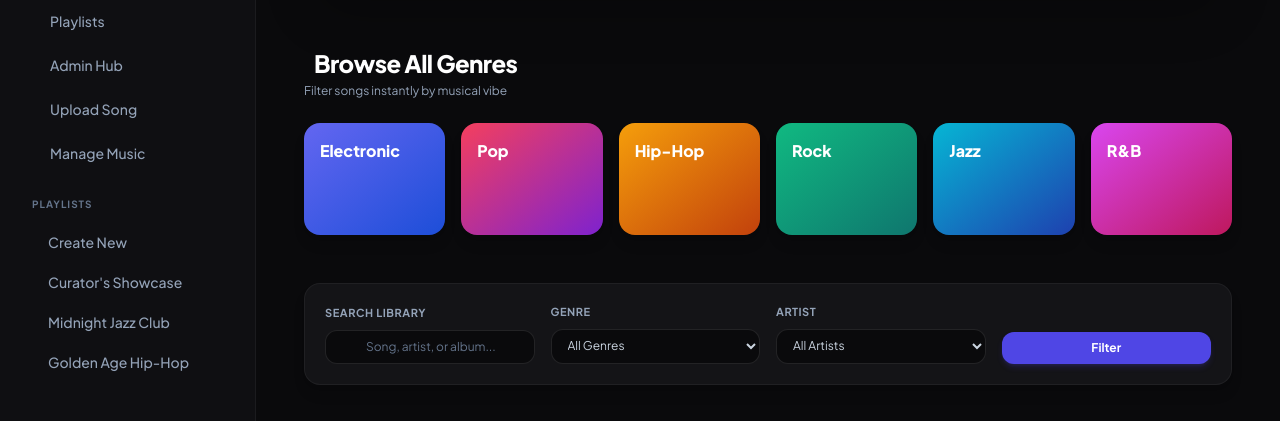
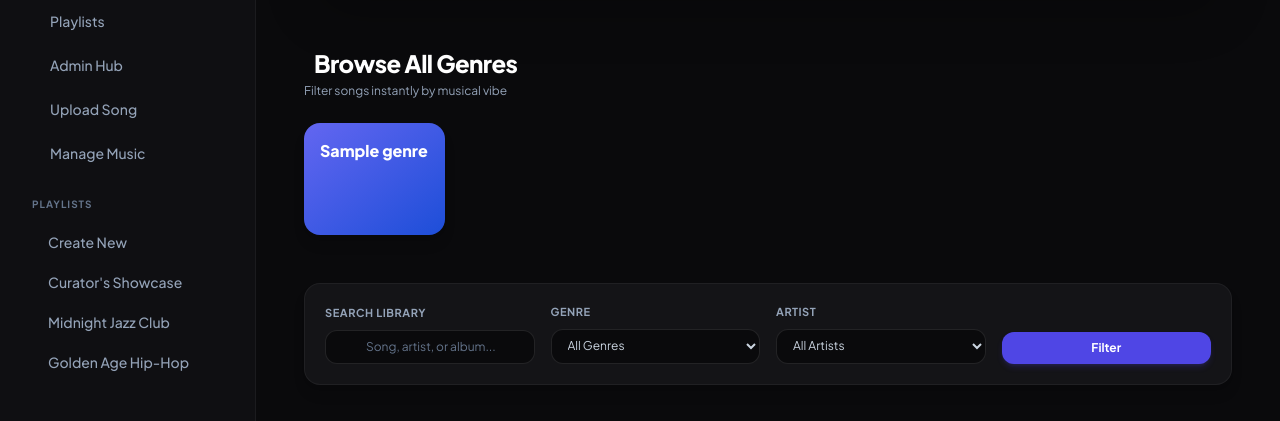
Before and after one commit to anushkadutta1312/music-app, a Django app: page /catalog/browse/?filter=samples in a window 1280 px wide. Shown: the part 433-854 px from the top of the page. Run offline with Django 5.2, Linux system fonts and the light colour scheme; a user stored in the database is signed in; tables that the repository leaves empty hold one stand-in row (values such as "Sample post"); grey boxes marked "Sample" are stand-in pictures; some libraries are stand-ins or nearby versions.

Commit message:
fix: playlist Play All queueing for tracks with audio and dynamic genre filters

```diff
--- a/static/js/player.js
+++ b/static/js/player.js
@@ -112,16 +112,20 @@
     }
 
     function readQueue(container) {
-        const queueScope = container || document;
-        return Array.from(queueScope.querySelectorAll('[data-player-track]'))
+        let queueScope = container || document;
+        let buttons = Array.from(queueScope.querySelectorAll('[data-player-track]'));
+        if (!buttons.length) {
+            buttons = Array.from(document.querySelectorAll('[data-player-track]'));
+        }
+        return buttons
             .map((button) => ({
-                src: button.dataset.audioUrl,
+                src: (button.dataset.audioUrl || '').trim(),
                 title: button.dataset.trackTitle || 'Untitled track',
                 artist: button.dataset.trackArtist || 'Unknown artist',
                 album: button.dataset.trackAlbum || '',
                 cover: button.dataset.trackCover || '',
             }))
-            .filter((track) => track.src);
+            .filter((track) => Boolean(track.src));
     }
 
     function updateArtwork(url) {
@@ -178,15 +182,30 @@
     function startFrom(container, clickedButton, playAll) {
         queue = readQueue(container);
         if (!queue.length) {
-            setStatus('There are no available audio files in this queue.', 'unavailable');
+            queue = readQueue(document);
+        }
+
+        if (!queue.length) {
+            setStatus('There are no available audio files in this playlist.', 'unavailable');
             currentIndex = -1;
             updateNavigation();
             return;
         }
-        currentIndex = playAll
-            ? 0
-            : queue.findIndex((track) => track.src === clickedButton.dataset.audioUrl);
-        if (currentIndex < 0) {
+
+        if (playAll) {
+            // Find the first track with audio available
+            currentIndex = queue.findIndex(track => Boolean(track.src));
+            if (currentIndex < 0) currentIndex = 0;
+        } else if (clickedButton) {
+            const target = (clickedButton.dataset.audioUrl || '').trim();
+            currentIndex = queue.findIndex((track) => track.src === target);
+            if (currentIndex < 0) {
+                queue = readQueue(document);
+                currentIndex = queue.findIndex((track) => track.src === target);
+            }
+        }
+
+        if (currentIndex < 0 || currentIndex >= queue.length) {
             setStatus('This audio file is unavailable. Choose another track.', 'unavailable');
             updateNavigation();
             return;
@@ -198,8 +217,8 @@
     document.addEventListener('click', (event) => {
         const playAllButton = event.target.closest('[data-player-play-all]');
         if (playAllButton) {
-            const container = playAllButton.closest('[data-player-queue]') || document;
-            startFrom(container, null, true);
+            // Find all playable tracks on page
+            startFrom(document, null, true);
             return;
         }
 
@@ -375,8 +394,13 @@
     });
     audio.addEventListener('error', () => {
         if (controls.seek) controls.seek.disabled = true;
-        setStatus('This audio file is unavailable or could not be loaded.', 'error');
-        updatePlayStateUI(false);
+        setStatus('Audio sample could not be loaded. Skipping to next playable track…', 'error');
+        if (currentIndex >= 0 && currentIndex < queue.length - 1) {
+            currentIndex += 1;
+            setTimeout(() => playCurrentTrack(true), 500);
+        } else {
+            updatePlayStateUI(false);
+        }
     });
 
     if (controls.volume) audio.volume = Number(controls.volume.value);
--- a/templates/catalog/browse.html
+++ b/templates/catalog/browse.html
@@ -48,32 +48,14 @@
       {% endif %}
     </div>
 
-    <!-- 6 Vivid Gradient Genre Cards with Angled Icons -->
+    <!-- 6 Vivid Gradient Genre Cards with Real Database IDs -->
     <div class="grid grid-cols-2 sm:grid-cols-3 lg:grid-cols-6 gap-4">
-      <a href="{% url 'catalogue_browse' %}?genre=4" class="h-28 rounded-2xl bg-gradient-to-br from-indigo-500 to-blue-700 p-4 relative overflow-hidden group cursor-pointer shadow-lg hover:scale-[1.03] transition-all text-decoration-none">
-        <span class="text-base font-black text-white relative z-10 block">Electronic</span>
-        <iconify-icon icon="lucide:cpu" class="absolute -right-2 -bottom-2 text-6xl text-white/20 rotate-12 group-hover:scale-110 transition-transform"></iconify-icon>
-      </a>
-      <a href="{% url 'catalogue_browse' %}?genre=8" class="h-28 rounded-2xl bg-gradient-to-br from-rose-500 to-purple-700 p-4 relative overflow-hidden group cursor-pointer shadow-lg hover:scale-[1.03] transition-all text-decoration-none">
-        <span class="text-base font-black text-white relative z-10 block">Pop</span>
-        <iconify-icon icon="lucide:star" class="absolute -right-2 -bottom-2 text-6xl text-white/20 rotate-12 group-hover:scale-110 transition-transform"></iconify-icon>
-      </a>
-      <a href="{% url 'catalogue_browse' %}?genre=5" class="h-28 rounded-2xl bg-gradient-to-br from-amber-500 to-orange-700 p-4 relative overflow-hidden group cursor-pointer shadow-lg hover:scale-[1.03] transition-all text-decoration-none">
-        <span class="text-base font-black text-white relative z-10 block">Hip-Hop</span>
-        <iconify-icon icon="lucide:mic" class="absolute -right-2 -bottom-2 text-6xl text-white/20 rotate-12 group-hover:scale-110 transition-transform"></iconify-icon>
-      </a>
-      <a href="{% url 'catalogue_browse' %}?genre=10" class="h-28 rounded-2xl bg-gradient-to-br from-emerald-500 to-teal-700 p-4 relative overflow-hidden group cursor-pointer shadow-lg hover:scale-[1.03] transition-all text-decoration-none">
-        <span class="text-base font-black text-white relative z-10 block">Rock</span>
-        <iconify-icon icon="lucide:guitar" class="absolute -right-2 -bottom-2 text-6xl text-white/20 rotate-12 group-hover:scale-110 transition-transform"></iconify-icon>
-      </a>
-      <a href="{% url 'catalogue_browse' %}?genre=7" class="h-28 rounded-2xl bg-gradient-to-br from-cyan-500 to-blue-800 p-4 relative overflow-hidden group cursor-pointer shadow-lg hover:scale-[1.03] transition-all text-decoration-none">
-        <span class="text-base font-black text-white relative z-10 block">Jazz</span>
-        <iconify-icon icon="lucide:music" class="absolute -right-2 -bottom-2 text-6xl text-white/20 rotate-12 group-hover:scale-110 transition-transform"></iconify-icon>
-      </a>
-      <a href="{% url 'catalogue_browse' %}?genre=9" class="h-28 rounded-2xl bg-gradient-to-br from-fuchsia-500 to-pink-700 p-4 relative overflow-hidden group cursor-pointer shadow-lg hover:scale-[1.03] transition-all text-decoration-none">
-        <span class="text-base font-black text-white relative z-10 block">R&amp;B</span>
-        <iconify-icon icon="lucide:heart" class="absolute -right-2 -bottom-2 text-6xl text-white/20 rotate-12 group-hover:scale-110 transition-transform"></iconify-icon>
-      </a>
+      {% for genre in genres|slice:":6" %}
+        <a href="{% url 'catalogue_browse' %}?genre={{ genre.id }}" class="h-28 rounded-2xl {% cycle 'bg-gradient-to-br from-indigo-500 to-blue-700' 'bg-gradient-to-br from-rose-500 to-purple-700' 'bg-gradient-to-br from-amber-500 to-orange-700' 'bg-gradient-to-br from-emerald-500 to-teal-700' 'bg-gradient-to-br from-cyan-500 to-blue-800' 'bg-gradient-to-br from-fuchsia-500 to-pink-700' %} p-4 relative overflow-hidden group cursor-pointer shadow-lg hover:scale-[1.03] transition-all text-decoration-none {% if selected_genre_id == genre.id|stringformat:'s' %}ring-2 ring-white ring-offset-2 ring-offset-[#0a0a0c]{% endif %}">
+          <span class="text-base font-black text-white relative z-10 block">{{ genre.name }}</span>
+          <iconify-icon icon="{% cycle 'lucide:disc' 'lucide:star' 'lucide:mic' 'lucide:guitar' 'lucide:music' 'lucide:headphones' %}" class="absolute -right-2 -bottom-2 text-6xl text-white/20 rotate-12 group-hover:scale-110 transition-transform"></iconify-icon>
+        </a>
+      {% endfor %}
     </div>
   </section>
 
@@ -92,7 +74,7 @@
       <!-- Genre Select -->
       <div>
         <label class="block text-[11px] font-bold text-slate-400 uppercase tracking-wider mb-2">Genre</label>
-        <select name="genre" class="w-full bg-[#0a0a0c] border border-white/10 rounded-xl py-2 px-3 text-xs text-slate-300 focus:outline-none focus:border-indigo-500 transition-colors">
+        <select name="genre" onchange="this.form.submit()" class="w-full bg-[#0a0a0c] border border-white/10 rounded-xl py-2 px-3 text-xs text-slate-300 focus:outline-none focus:border-indigo-500 transition-colors cursor-pointer">
           <option value="">All Genres</option>
           {% for genre in genres %}
             <option value="{{ genre.id }}" {% if selected_genre_id == genre.id|stringformat:"s" %}selected{% endif %}>{{ genre.name }}</option>
@@ -103,7 +85,7 @@
       <!-- Artist Select -->
       <div>
         <label class="block text-[11px] font-bold text-slate-400 uppercase tracking-wider mb-2">Artist</label>
-        <select name="artist" class="w-full bg-[#0a0a0c] border border-white/10 rounded-xl py-2 px-3 text-xs text-slate-300 focus:outline-none focus:border-indigo-500 transition-colors">
+        <select name="artist" onchange="this.form.submit()" class="w-full bg-[#0a0a0c] border border-white/10 rounded-xl py-2 px-3 text-xs text-slate-300 focus:outline-none focus:border-indigo-500 transition-colors cursor-pointer">
           <option value="">All Artists</option>
           {% for artist in artists %}
             <option value="{{ artist.id }}" {% if selected_artist_id == artist.id|stringformat:"s" %}selected{% endif %}>{{ artist.name }}</option>
```
Also changed, not shown: templates/playlists/detail.html (+13 -3 lines).
